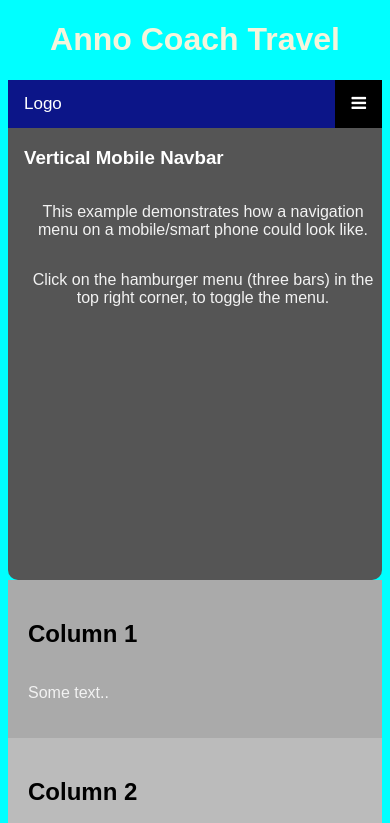
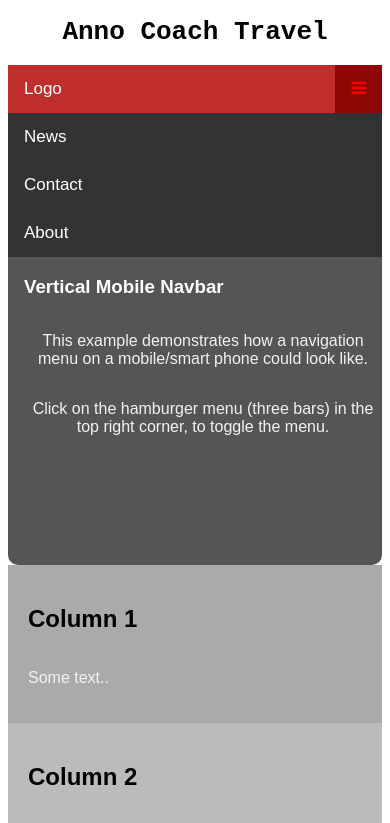
Before and after one commit to hoohanyo/hoohanyo.github.io, a plain HTML site: page index.html in a window 390 px wide. Both pictures are taken after a click on the link 358 px from the left and 103 px from the top of the page. Shown: the top 823 px of the page. Drawn offline with Linux system fonts and the light colour scheme.

Commit message:
The files has updated.

```diff
--- a/css/mobile.css
+++ b/css/mobile.css
@@ -30,7 +30,7 @@ body {
   }
 
   .topnav-mobile a.icon {
-    background: black;
+    background: rgb(141, 7, 7);
     display: block;
     position: absolute;
     right: 0;
@@ -38,11 +38,11 @@ body {
   }
 
   .topnav-mobile a:hover {
-    background-color: #ddd;
-    color: black;
+    background-color: rgb(56, 55, 55);
+    color: rgb(153, 149, 149);
   }
 
   .active {
-    background-color: #0c1588;
+    background-color: #c02d2d;
     color: white;
   }
--- a/css/style.css
+++ b/css/style.css
@@ -39,7 +39,7 @@ body {
   }
 
   .logo {
-      color: beige;
+      color: rgb(0, 0, 0);
       text-align: center;
   }
 
@@ -77,13 +77,14 @@ body {
   /* Change color on hover */
   .topnav a:hover {
     background-color: #ddd;
-    color: black;
+    color: rgb(0, 0, 0);
   }
 
   /* On screens that are 600px wide or less, make the menu links stack on top of each other instead of next to each other */
   @media screen and (max-width: 600px) {
    body {
-     background-color: aqua;
+     background-color: rgb(255, 255, 255);
+
   }
     /*.topnav a {
       float: none;
--- a/index.html
+++ b/index.html
@@ -14,7 +14,7 @@
 <body>
 
     <div class="logo">
-        <h1>Anno Coach Travel </h1>
+        <h1 style="font-family: monospace;">Anno Coach Travel </h1>
     </div>
 
     <div class="topnav">
@@ -37,7 +37,7 @@
                 <a href="#about">About</a>
             </div>
             <a href="javascript:void(0);" class="icon" onclick="myFunction()">
-                <i class="fa fa-bars"></i>
+                <i class="fa fa-bars" style="color: red;"></i>
             </a>
         </div>
 
@@ -70,10 +70,16 @@
         </div>
     </div>
 
-
-
-
-    <script>js/topnav-mobile.js</script>
+    <script>
+        function myFunction() {
+            var x = document.getElementById("myLinks");
+            if (x.style.display === "block") {
+                x.style.display = "none";
+            } else {
+                x.style.display = "block";
+            }
+        }
+    </script>
 
 </body>
 
```
